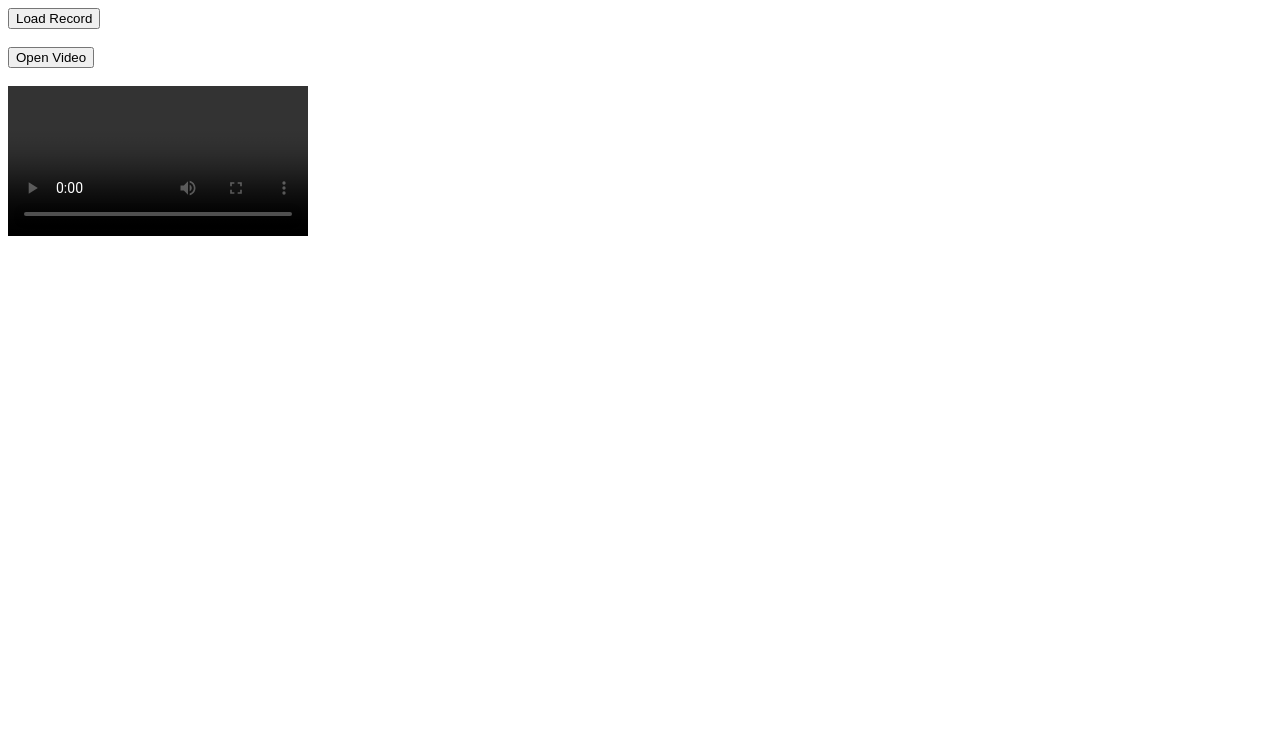
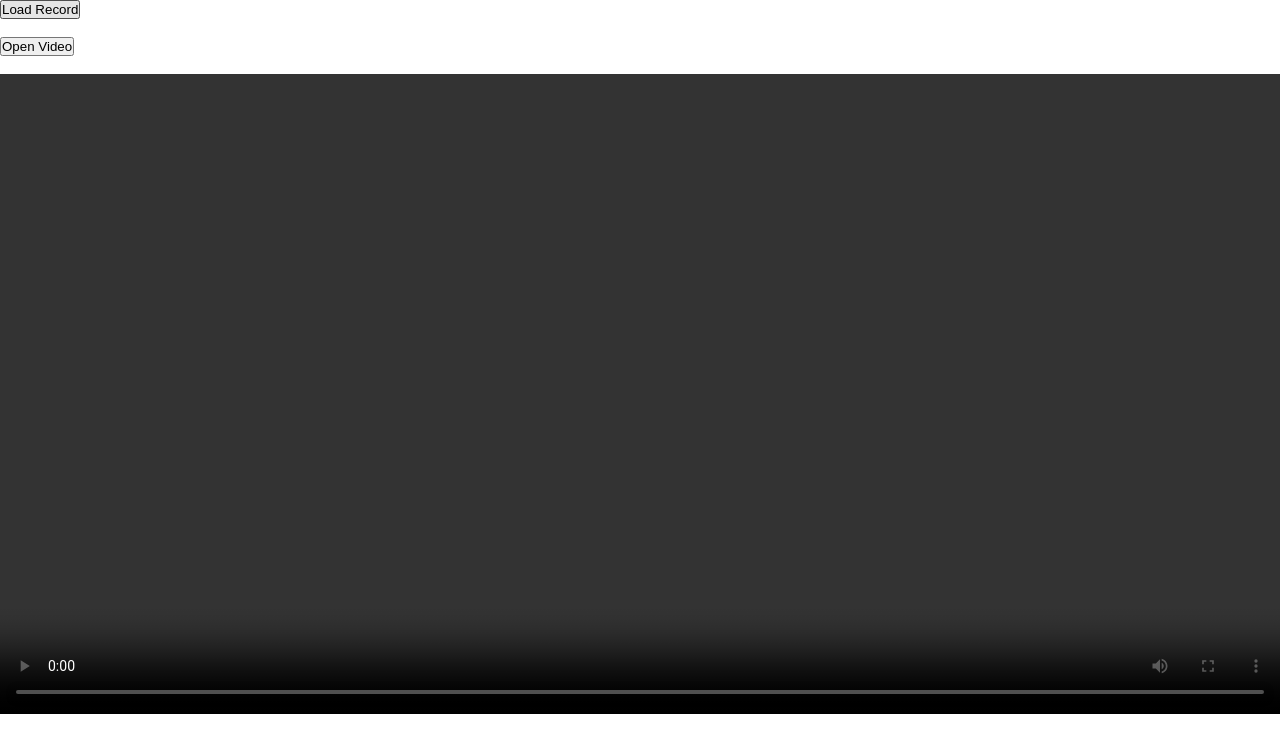
Before and after one commit to w-ouverney/P2_PWA, a plain HTML site: page index.html in a window 1280 px wide. Both pictures are taken after a click on the button "Open Video". Drawn offline with Linux system fonts and the light colour scheme.

Commit message:
add styles

```diff
--- a/index.html
+++ b/index.html
@@ -4,6 +4,8 @@
     <meta charset="UTF-8">
     <meta http-equiv="X-UA-Compatible" content="IE=edge">
     <meta name="viewport" content="width=device-width, initial-scale=1.0">
+
+    <link rel="stylesheet" href="./styles.css">
     <title>Document</title>
 </head>
 <body>
--- a/index.js
+++ b/index.js
@@ -1,7 +1,7 @@
 let stream;
 let chunks;
 let mediaRecord;
-const useAudio = false;
+const useAudio = true;
 let isRecordAreaLoaded = false;
 const mainAreaElement = document.querySelector('main');
 const changeAreaButton = document.getElementById('change-area');
@@ -149,7 +149,7 @@ function loadOpenVideoButton() {
         {
           description: 'Videos',
           accept: {
-            'video/*': []
+            'video/*': ['.webm']
           }
         }
       ],
@@ -193,7 +193,7 @@ async function getSaveFileHandle() {
       types: [
         {
           description: 'Video',
-          accept: { 'video/x-matroska': ['.mkv'] }
+          accept: { 'video/webm': ['.webm'] }
         }
       ]
     };
@@ -228,7 +228,7 @@ async function loadVideoStream() {
 
 function getMediaRecord(stream) {
   const mediaRecord = new MediaRecorder(stream, {
-    mimeType: 'video/x-matroska;codecs=avc1'
+    mimeType: 'video/webm;codecs=vp8,opus'
   });
 
   mediaRecord.ondataavailable = handlerDataAvailableInRecord;
--- a/styles.css
+++ b/styles.css
@@ -0,0 +1,10 @@
+* {
+    margin: 0;
+    padding: 0;
+}
+
+video {
+    width: 100vw;
+    max-width: 100vw;
+    max-height: 80vh;
+}
```
